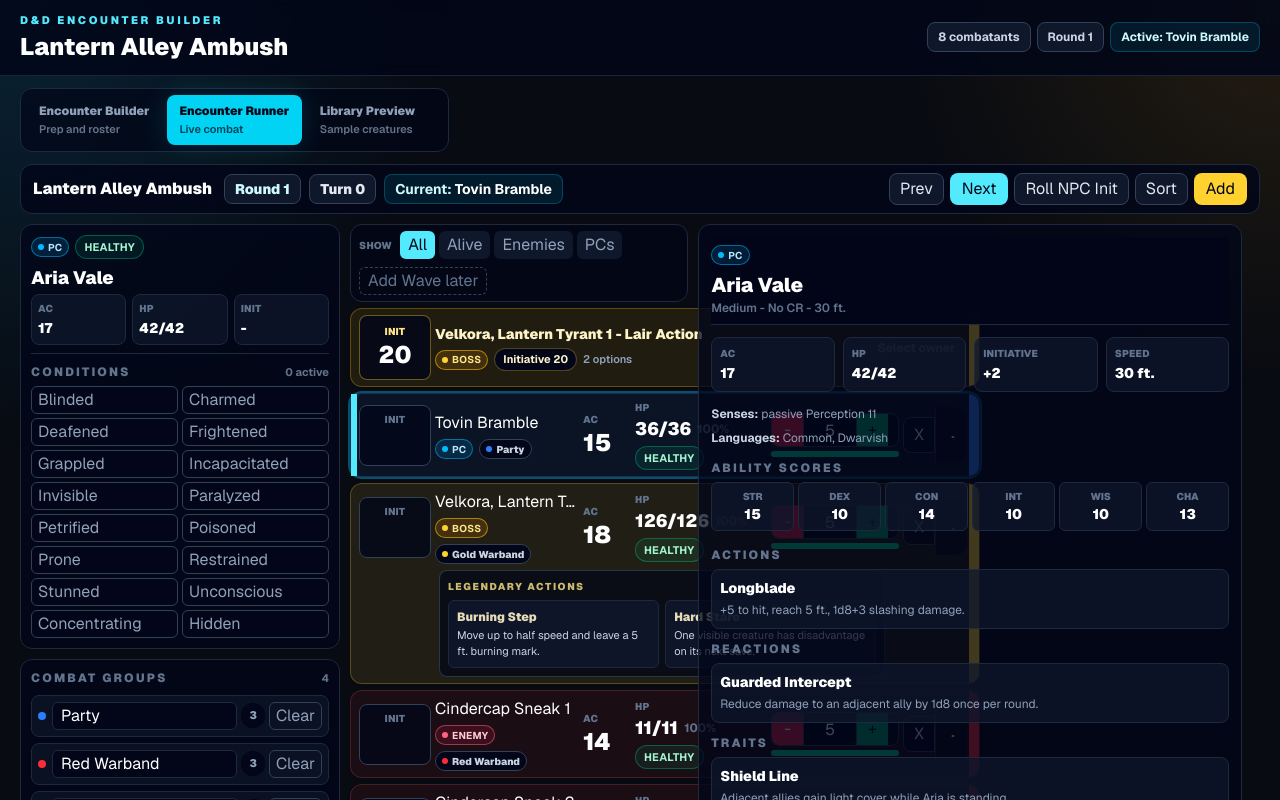
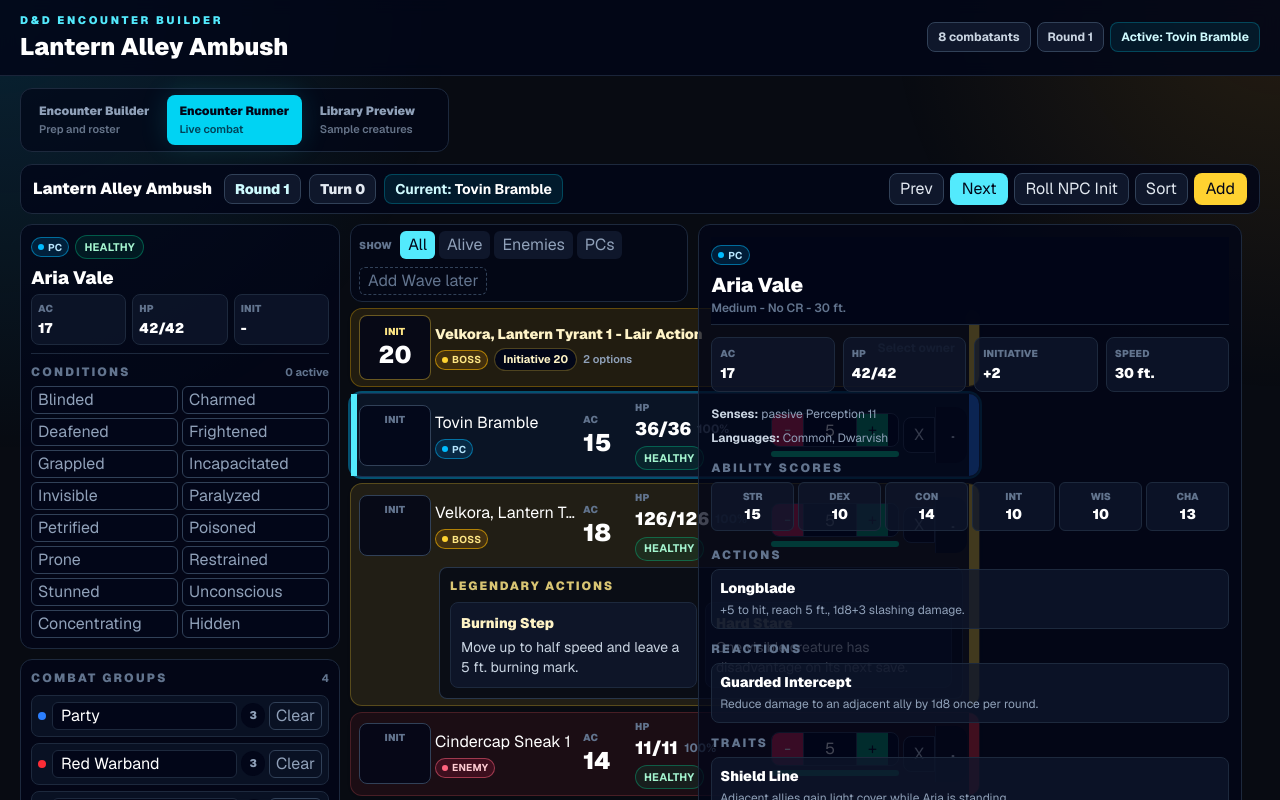
Before and after one commit to dtroms/dnd-encounter-builder, a Next.js app: page / in a window 1280 px wide. Both pictures are taken after a click on the button "Launch Runner". Shown: the top 800 px of the page. Built offline with nearby package versions, Linux system fonts and the light colour scheme.

Commit message:
Checkpoint before legendary section width and initiative input styling

```diff
--- a/src/components/encounter/combatant-card.tsx
+++ b/src/components/encounter/combatant-card.tsx
@@ -46,10 +46,6 @@ export function CombatantCard({
   const style = typeStyles[combatant.type];
   const groupColorClass = getCombatGroupColorClass(combatant.combatGroupColor);
   const groupRowStyle = getCombatGroupRowStyle(combatant.combatGroupColor);
-  const groupLabel =
-    combatant.combatGroupColor && combatant.combatGroupColor !== "None"
-      ? combatant.combatGroupLabel || combatant.combatGroupColor
-      : "No Group";
   const down = status === "Down";
   const isBoss = combatant.type === "boss";
   const legendaryActions = combatant.legendaryActions ?? [];
@@ -85,14 +81,6 @@ export function CombatantCard({
           />
           <div className="mt-1 flex flex-wrap items-center gap-1.5">
             <TypeBadge type={combatant.type} />
-            <span className="inline-flex h-5 max-w-36 items-center gap-1 rounded-full border border-slate-700 bg-slate-950 px-1.5 text-[10px] font-black text-slate-300">
-              <span
-                className={`h-1.5 w-1.5 rounded-full ${
-                  groupColorClass ?? "bg-slate-600"
-                }`}
-              />
-              <span className="truncate">{groupLabel}</span>
-            </span>
           </div>
         </div>
 
@@ -156,20 +144,20 @@ export function CombatantCard({
       </div>
 
       {isBoss && legendaryActions.length > 0 ? (
-        <section className="ml-[5rem] mr-[5.85rem] mt-1.5 rounded-lg border border-slate-700/80 bg-slate-950/70 p-2">
-          <h4 className="text-[10px] font-black uppercase tracking-[0.16em] text-amber-200/80">
+        <section className="ml-[5rem] mr-4 mt-1.5 rounded-lg border border-slate-700/80 bg-slate-950/70 p-2.5">
+          <h4 className="text-xs font-black uppercase tracking-[0.16em] text-amber-200/85">
             Legendary Actions
           </h4>
-          <div className="mt-1.5 grid gap-1.5 md:grid-cols-2">
+          <div className="mt-2 grid gap-2 md:grid-cols-2">
             {legendaryActions.map((action) => (
               <div
-                className="rounded-md border border-slate-800 bg-slate-900/90 p-2"
+                className="rounded-lg border border-slate-800 bg-slate-900/90 p-2.5"
                 key={action.name}
               >
-                <p className="text-xs font-black text-amber-100/90">
+                <p className="text-sm font-black text-amber-100">
                   {action.name}
                 </p>
-                <p className="mt-0.5 text-[11px] leading-4 text-slate-300">
+                <p className="mt-1 text-sm leading-5 text-slate-300">
                   {action.description}
                 </p>
               </div>
```
